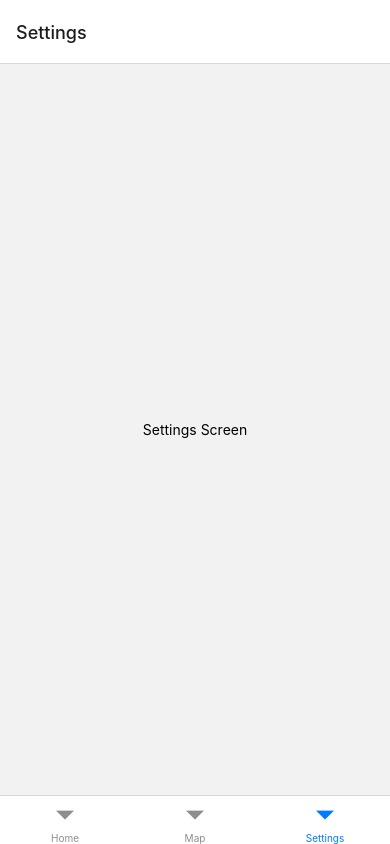
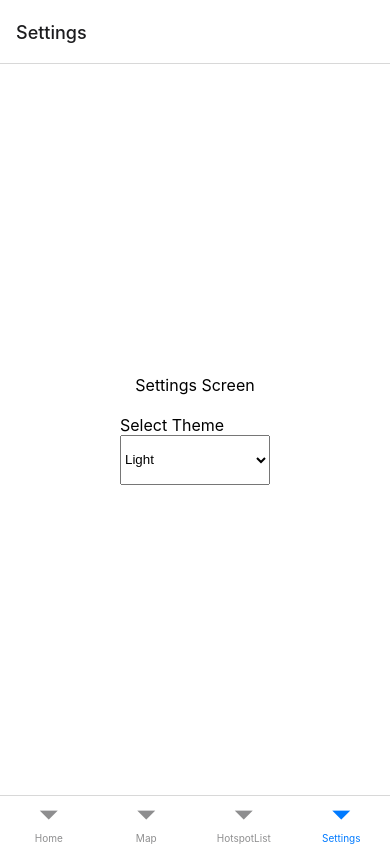
Before and after one commit to Rayel2002/Mosque_Finder, a React Native app in the folder MoskApp/: screen /Settings in a window 390 px wide. Built offline with nearby package versions, Linux system fonts and the light colour scheme.

Commit message:
addded multiple color modes

```diff
--- a/MoskApp/App.js
+++ b/MoskApp/App.js
@@ -5,18 +5,23 @@ import { createBottomTabNavigator } from "@react-navigation/bottom-tabs";
 import HomeScreen from "./app/screens/HomeScreen.js";
 import MapScreen from "./app/screens/MapScreen.js";
 import SettingsScreen from "./app/screens/SettingsScreen.js";
+import HotspotListScreen from "./app/screens/HotSpotScreen.js";
+import { ThemeProvider } from "./app/context/ThemeContext.js";
 
 const Tab = createBottomTabNavigator();
 
 export default function App() {
   return (
+    <ThemeProvider>
     <NavigationContainer>
       <Tab.Navigator>
-        <Tab.Screen name="Home" component={HomeScreen} style={styles.tab} />
+        <Tab.Screen name="Home" component={HomeScreen} />
         <Tab.Screen name="Map" component={MapScreen} />
+        <Tab.Screen name="HotspotList" component={HotspotListScreen} />
         <Tab.Screen name="Settings" component={SettingsScreen} />
       </Tab.Navigator>
     </NavigationContainer>
+  </ThemeProvider>
   );
 }
 
--- /dev/null
+++ b/MoskApp/app/components/HotspotItem.js
@@ -0,0 +1,29 @@
+import React from 'react';
+import { View, Text, StyleSheet, TouchableOpacity } from 'react-native';
+
+const HotspotItem = ({ item, onPress }) => (
+  <TouchableOpacity onPress={onPress}>
+    <View style={styles.itemContainer}>
+      <Text style={styles.itemTitle}>{item.title}</Text>
+      <Text style={styles.itemDescription}>{item.description}</Text>
+    </View>
+  </TouchableOpacity>
+);
+
+const styles = StyleSheet.create({
+  itemContainer: {
+    padding: 16,
+    borderBottomWidth: 1,
+    borderBottomColor: '#ccc',
+  },
+  itemTitle: {
+    fontSize: 18,
+    fontWeight: 'bold',
+  },
+  itemDescription: {
+    fontSize: 14,
+    color: '#666',
+  },
+});
+
+export default HotspotItem;
--- /dev/null
+++ b/MoskApp/app/components/HotspotMarker.js
@@ -0,0 +1,17 @@
+import React from 'react';
+import { Marker } from 'react-native-maps';
+
+const HotspotMarker = ({ hotspot }) => {
+  return (
+    <Marker
+      coordinate={{
+        latitude: hotspot.latitude,
+        longitude: hotspot.longitude,
+      }}
+      title={hotspot.title}
+      description={hotspot.description}
+    />
+  );
+};
+
+export default HotspotMarker;
--- /dev/null
+++ b/MoskApp/app/context/ThemeContext.js
@@ -0,0 +1,46 @@
+import React, { createContext, useState, useContext } from "react";
+import {
+  lightTheme,
+  darkTheme,
+  deuteranopiaTheme,
+  protanopiaTheme,
+  tritanopiaTheme,
+  // Import other themes
+} from "../utils/Themes.js";
+
+const ThemeContext = createContext();
+
+export const ThemeProvider = ({ children }) => {
+  const [theme, setTheme] = useState(lightTheme);
+
+  const toggleTheme = (selectedTheme) => {
+    switch (selectedTheme) {
+      case "light":
+        setTheme(lightTheme);
+        break;
+      case "dark":
+        setTheme(darkTheme);
+        break;
+      case "deuteranopia":
+        setTheme(deuteranopiaTheme);
+        break;
+      case "protanopia":
+        setTheme(protanopiaTheme);
+        break;
+      case "tritanopia":
+        setTheme(tritanopiaTheme);
+        break;
+      // Add more cases as needed
+      default:
+        setTheme(lightTheme);
+    }
+  };
+
+  return (
+    <ThemeContext.Provider value={{ theme, toggleTheme }}>
+      {children}
+    </ThemeContext.Provider>
+  );
+};
+
+export const useTheme = () => useContext(ThemeContext);
--- a/MoskApp/app/screens/HomeScreen.js
+++ b/MoskApp/app/screens/HomeScreen.js
@@ -1,12 +1,22 @@
-import React from 'react';
-import { View, Text } from 'react-native';
+import { View, Text, StyleSheet } from 'react-native';
+import { useTheme } from '../context/ThemeContext.js';
 
 const HomeScreen = () => {
+  const { theme } = useTheme();
+
   return (
-    <View style={{ flex: 1, justifyContent: 'center', alignItems: 'center' }}>
-      <Text>Home Screen</Text>
+    <View style={[styles.container, { backgroundColor: theme.backgroundColor }]}>
+      <Text style={{ color: theme.textColor }}>Home Screen</Text>
     </View>
   );
-}
+};
+
+const styles = StyleSheet.create({
+  container: {
+    flex: 1,
+    justifyContent: 'center',
+    alignItems: 'center',
+  },
+});
 
 export default HomeScreen;
--- /dev/null
+++ b/MoskApp/app/screens/HotSpotScreen.js
@@ -0,0 +1,58 @@
+import React, { useEffect, useState } from 'react';
+import { View, FlatList, StyleSheet, Alert } from 'react-native';
+import AsyncStorage from '@react-native-async-storage/async-storage';
+import HotspotItem from '../components/HotspotItem.js';
+
+const HotspotListScreen = ({ navigation }) => {
+  const [hotspots, setHotspots] = useState([]);
+
+  useEffect(() => {
+    const loadHotspots = async () => {
+      try {
+        const storedHotspots = await AsyncStorage.getItem('hotspots');
+        if (storedHotspots !== null) {
+          const parsedHotspots = JSON.parse(storedHotspots);
+
+          // Check for valid id property in each hotspot
+          const validHotspots = parsedHotspots.map((hotspot, index) => ({
+            ...hotspot,
+            id: hotspot.id || index.toString(), // Ensure each hotspot has a unique id
+          }));
+
+          setHotspots(validHotspots);
+        }
+      } catch (error) {
+        console.error('Error loading hotspots:', error);
+        Alert.alert('Error', 'There was an error loading the hotspots.');
+      }
+    };
+
+    loadHotspots();
+  }, []);
+
+  const renderItem = ({ item }) => (
+    <HotspotItem
+      item={item}
+      onPress={() => navigation.navigate('Map', { hotspot: item })}
+    />
+  );
+
+  return (
+    <View style={styles.container}>
+      <FlatList
+        data={hotspots}
+        renderItem={renderItem}
+        keyExtractor={(item) => item.id.toString()}
+      />
+    </View>
+  );
+};
+
+const styles = StyleSheet.create({
+  container: {
+    flex: 1,
+    padding: 16,
+  },
+});
+
+export default HotspotListScreen;
--- a/MoskApp/app/screens/MapScreen.js
+++ b/MoskApp/app/screens/MapScreen.js
@@ -1,19 +1,24 @@
 import React, { useState, useEffect } from "react";
-import { View, Text, StyleSheet } from "react-native";
-import MapView, { Marker } from "react-native-maps";
+import { View, Text, StyleSheet, ActivityIndicator } from "react-native";
+import MapView from "react-native-maps";
 import AsyncStorage from "@react-native-async-storage/async-storage";
 import { authenticateUser } from "../components/Authenticate.js";
 import { fetchData } from "../utils/FetchApi.js";
+import HotspotMarker from "../components/HotspotMarker.js";
 
 const MapScreen = () => {
   const [hotspots, setHotspots] = useState([]);
   const [error, setError] = useState(null);
+  const [isLoading, setIsLoading] = useState(true);
 
   useEffect(() => {
     const authenticate = async () => {
       const isAuthenticated = await authenticateUser();
       if (isAuthenticated) {
         loadHotspots();
+      } else {
+        setError("Authentication failed");
+        setIsLoading(false);
       }
     };
 
@@ -37,6 +42,8 @@ const MapScreen = () => {
       } catch (err) {
         setError(err.message);
         console.error("Error fetching data:", err);
+      } finally {
+        setIsLoading(false);
       }
     };
 
@@ -45,7 +52,9 @@ const MapScreen = () => {
 
   return (
     <View style={styles.container}>
-      {error ? (
+      {isLoading ? (
+        <ActivityIndicator size="large" color="#0000ff" />
+      ) : error ? (
         <View style={styles.errorContainer}>
           <Text style={styles.errorText}>Error: {error}</Text>
         </View>
@@ -60,15 +69,7 @@ const MapScreen = () => {
           }}
         >
           {hotspots.map((hotspot, index) => (
-            <Marker
-              key={index}
-              coordinate={{
-                latitude: hotspot.latitude,
-                longitude: hotspot.longitude,
-              }}
-              title={hotspot.title}
-              description={hotspot.description}
-            />
+            <HotspotMarker key={index} hotspot={hotspot} />
           ))}
         </MapView>
       )}
--- a/MoskApp/app/screens/SettingsScreen.js
+++ b/MoskApp/app/screens/SettingsScreen.js
@@ -1,12 +1,57 @@
-import React from 'react';
-import { View, Text } from 'react-native';
+import React, { useState } from 'react';
+import { View, Text, StyleSheet } from 'react-native';
+import { useTheme } from '../context/ThemeContext.js';
+import { lightTheme, darkTheme, deuteranopiaTheme, protanopiaTheme, tritanopiaTheme } from '../utils/Themes.js';
+import { Picker } from '@react-native-picker/picker';
 
 const SettingsScreen = () => {
+  const { theme, toggleTheme } = useTheme();
+  const [selectedTheme, setSelectedTheme] = useState('light');
+
+  const handleThemeChange = (itemValue) => {
+    setSelectedTheme(itemValue);
+    toggleTheme(itemValue);
+  };
+
   return (
-    <View style={{ flex: 1, justifyContent: 'center', alignItems: 'center' }}>
-      <Text>Settings Screen</Text>
+    <View style={[styles.container, { backgroundColor: theme.backgroundColor }]}>
+      <Text style={[styles.text, { color: theme.textColor }]}>Settings Screen</Text>
+      <View style={styles.pickerContainer}>
+        <Text style={[styles.text, { color: theme.textColor }]}>Select Theme</Text>
+        <Picker
+          selectedValue={selectedTheme}
+          style={[styles.picker, { color: theme.textColor }]}
+          onValueChange={(itemValue) => handleThemeChange(itemValue)}
+          itemStyle={{ color: theme.textColor }} // Ensure the picker items use the theme's text color
+        >
+          <Picker.Item label="Light" value="light" />
+          <Picker.Item label="Dark" value="dark" />
+          <Picker.Item label="Deuteranopia" value="deuteranopia" />
+          <Picker.Item label="Protanopia" value="protanopia" />
+          <Picker.Item label="Tritanopia" value="tritanopia" />
+          {/* Add more options as needed */}
+        </Picker>
+      </View>
     </View>
   );
-}
+};
+
+const styles = StyleSheet.create({
+  container: {
+    flex: 1,
+    justifyContent: 'center',
+    alignItems: 'center',
+  },
+  pickerContainer: {
+    marginTop: 20,
+  },
+  text: {
+    fontSize: 16,
+  },
+  picker: {
+    height: 50,
+    width: 150,
+  },
+});
 
 export default SettingsScreen;
--- a/MoskApp/app/utils/FetchApi.js
+++ b/MoskApp/app/utils/FetchApi.js
@@ -1,11 +1,19 @@
 import axios from 'axios';
 
-export async function fetchData() {
-  try {
-    const response = await axios.get('https://stud.hosted.hr.nl/1002893/database.json');
-    return response.data;
-  } catch (error) {
-    console.error('Error fetching the data:', error);
-    throw error;
+export async function fetchData(retries = 3) {
+  let attempts = 0;
+
+  while (attempts < retries) {
+    try {
+      const response = await axios.get('https://stud.hosted.hr.nl/1002893/database.json');
+      return response.data;
+    } catch (error) {
+      attempts += 1;
+      console.error(`Error fetching the data (Attempt ${attempts}):`, error);
+      if (attempts >= retries) {
+        throw new Error('Max retries reached');
+      }
+      await new Promise(res => setTimeout(res, 1000)); // wait 1 second before retrying
+    }
   }
 }
--- /dev/null
+++ b/MoskApp/app/utils/Themes.js
@@ -0,0 +1,34 @@
+export const lightTheme = {
+    backgroundColor: '#ffffff',
+    textColor: '#000000',
+    buttonColor: '#6200ee',
+    buttonTextColor: '#ffffff',
+  };
+
+  export const darkTheme = {
+    backgroundColor: '#000000',
+    textColor: '#ffffff',
+    buttonColor: '#bb86fc',
+    buttonTextColor: '#000000',
+  };
+
+  export const deuteranopiaTheme = {
+    backgroundColor: '#ffffff',
+    textColor: '#000000',
+    buttonColor: '#ff6347',  // Example color, adjust as needed
+    buttonTextColor: '#ffffff',
+  };
+
+  export const protanopiaTheme = {
+    backgroundColor: '#ffffff',
+    textColor: '#000000',
+    buttonColor: '#4682b4',  // Example color, adjust as needed
+    buttonTextColor: '#ffffff',
+  };
+
+  export const tritanopiaTheme = {
+    backgroundColor: '#ffffff',
+    textColor: '#000000',
+    buttonColor: '#daa520',  // Example color, adjust as needed
+    buttonTextColor: '#ffffff',
+  };
--- a/MoskApp/package.json
+++ b/MoskApp/package.json
@@ -10,6 +10,7 @@
   },
   "dependencies": {
     "@react-native-async-storage/async-storage": "^1.23.1",
+    "@react-native-picker/picker": "^2.7.7",
     "@react-navigation/bottom-tabs": "^6.5.20",
     "@react-navigation/native": "^6.1.17",
     "axios": "^1.7.2",
@@ -20,6 +21,7 @@
     "react": "18.2.0",
     "react-native": "0.74.1",
     "react-native-maps": "^1.15.6",
+    "react-native-picker": "^4.3.7",
     "react-native-safe-area-context": "^4.10.3",
     "react-native-screens": "^3.31.1"
   },
```
Also changed, not shown: MoskApp/app/screens/SplashScreen.js (+4 -5 lines), 1 other file (tests, documents, lock files or other folders).
